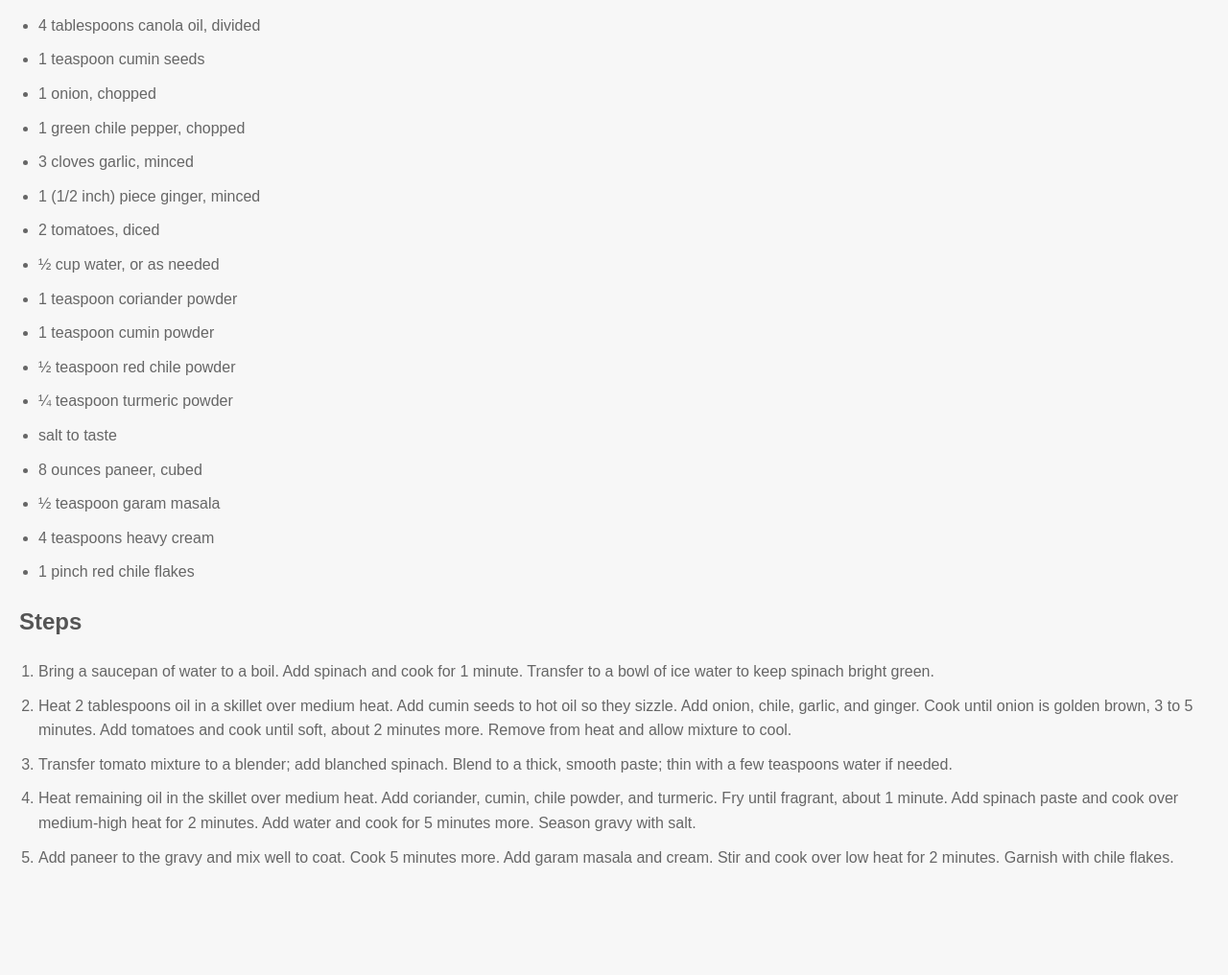
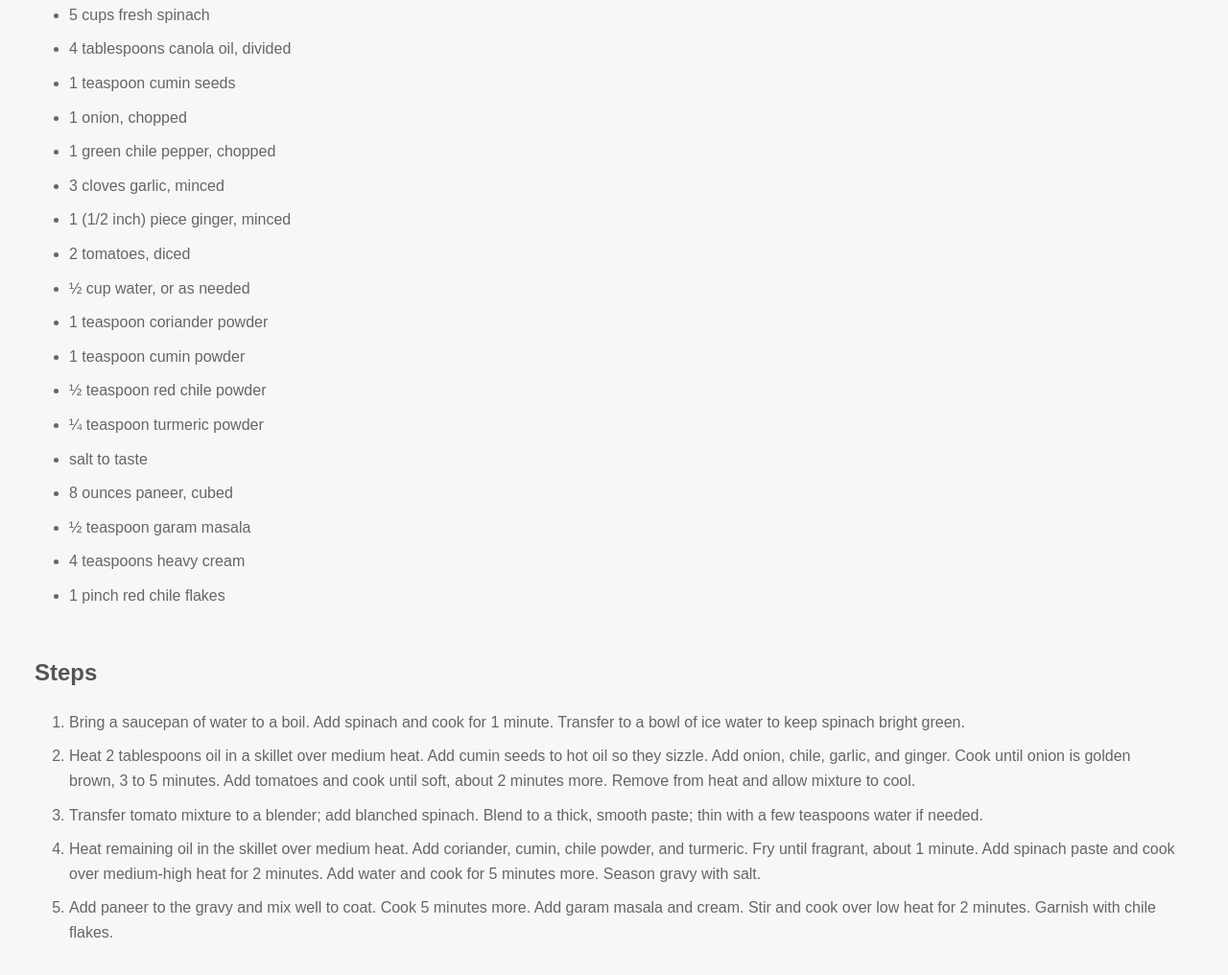
Before and after one commit to vikrampujary0000/odin-recipes, a plain HTML site: page recipes/palak-paneer.html in a window 1280 px wide. Shown: the part 720-1736 px from the top of the page at 96% size. Before the commit the page ends 1662 px from the top, so only its background shows below. Drawn offline with Linux system fonts and the light colour scheme.

Commit message:
Update styling with margins and padding

```diff
--- a/recipes/palak-paneer.html
+++ b/recipes/palak-paneer.html
@@ -10,7 +10,9 @@
 <body>
   <h1>Palak Paneer</h1>
   <img src="../images/palak-paneer.jpeg" alt="Palak Paneer" />
+  <div class="description">
     <h2>Description</h2>
+    <div class="description-content">
       <p>
         Palak Paneer, a quintessential dish in Indian cuisine, tantalizes taste buds
         with its rich blend of flavors and textures. This vibrant vegetarian delicacy
@@ -30,7 +32,11 @@
         celebration of culinary finesse, inviting diners to savor every spoonful and
         embrace the symphony of tastes that define Indian cuisine.
       </p>
+    </div>
+  </div>
+  <div class="ingredients">
     <h2>Ingredients</h2>
+    <div class="ingredients-content">
       <ul>
         <li>5 cups fresh spinach</li>
         <li>4 tablespoons canola oil, divided</li>
@@ -51,7 +57,11 @@
         <li>4 teaspoons heavy cream</li>
         <li>1 pinch red chile flakes</li>
       </ul>
+    </div>
+  </div>
+  <div class="steps">
     <h2>Steps</h2>
+    <div class="steps-content">
       <ol>
         <li>
           Bring a saucepan of water to a boil. Add spinach and cook for 1 minute.
@@ -79,6 +89,8 @@
           chile flakes.
         </li>
       </ol>
+    </div>
+  </div>
 </body>
 
 </html>
--- a/styles.css
+++ b/styles.css
@@ -22,6 +22,8 @@ img {
     max-width: 100%;
     height: auto;
     border-radius: 8px;
+    display: block;
+    margin: 0 auto;
 }
 
 /* Paragraph styles */
@@ -48,3 +50,22 @@ a {
 a:hover {
     text-decoration: none;
 }
+
+.description-content,
+.ingredients-content,
+.steps-content {
+    margin: 0 16px;
+}
+
+.description,
+.steps {
+    margin: 24px 16px;
+}
+
+.ingredients {
+    margin: 48px 16px;
+}
+
+/* .steps{
+    margin: 24px 16px;
+} */
```
Also changed, not shown: recipes/chicken-tikka-masala.html (+12 -0 lines), recipes/tandoori-chicken.html (+12 -0 lines). Lines whose indentation alone changed are shown as unchanged.
